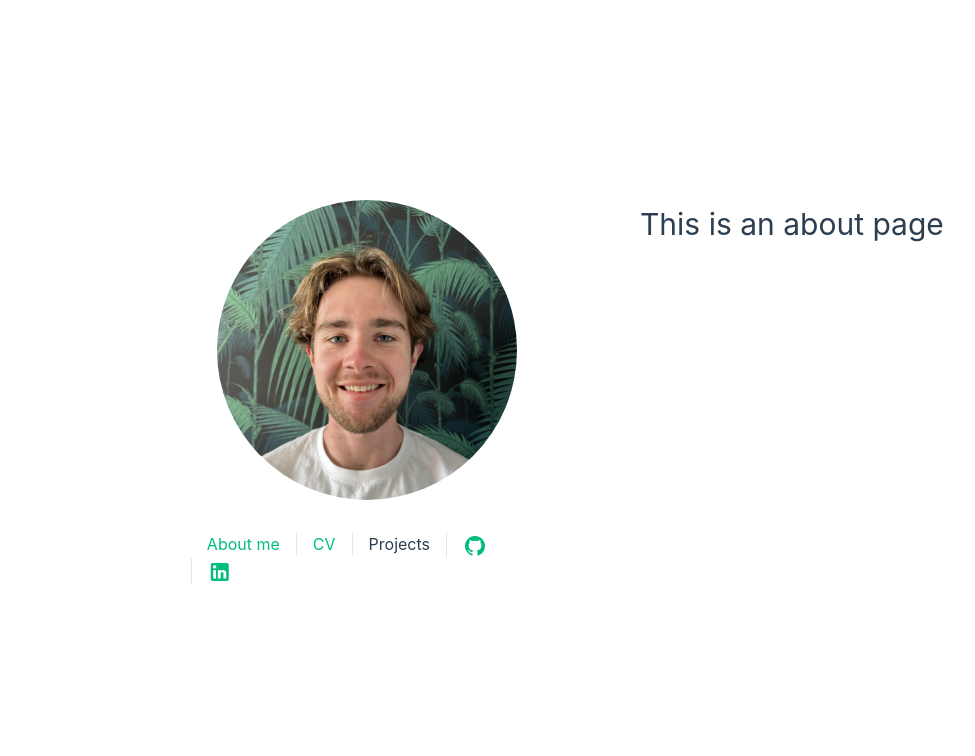
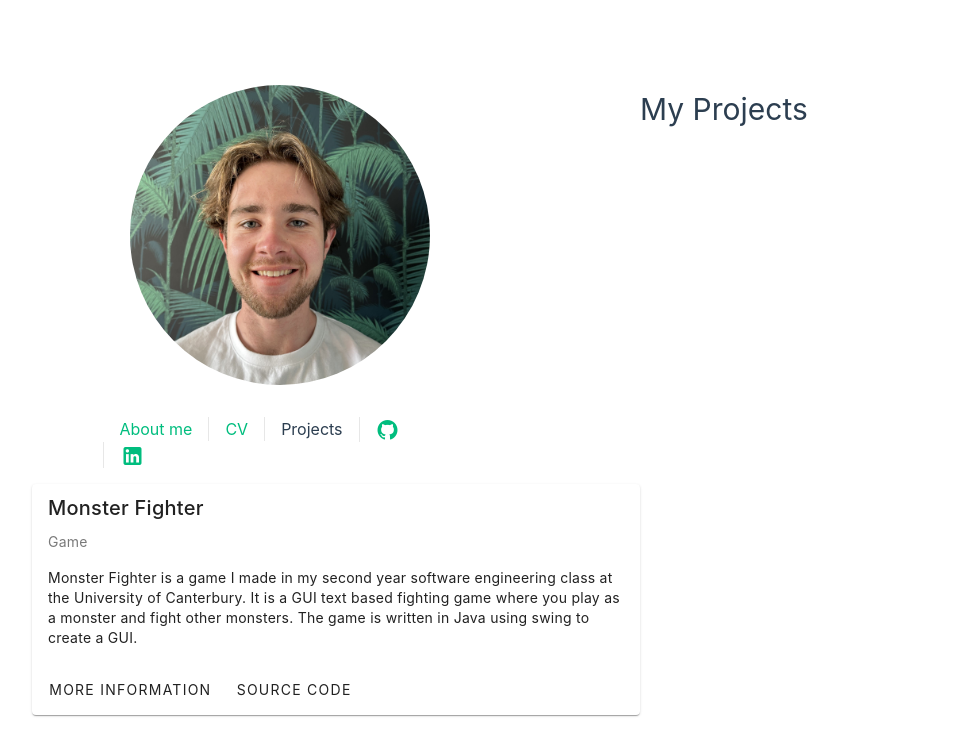
Before and after one commit to dan-kiwi/dan-kiwi.github.io, a Vue app: page /projects in a window 1280 px wide. Shown: the top 756 px of the page, without its empty margins (0-975 px from the left). Built offline with nearby package versions, Linux system fonts and the light colour scheme.

Commit message:
Configuring projects more

```diff
--- a/src/router/index.ts
+++ b/src/router/index.ts
@@ -21,12 +21,19 @@ const router = createRouter({
       path: "/projects",
       name: "projects",
       component: () => import("../views/ProjectsView.vue"),
+      children: [
+        {
+          path: "",
+          name: "projects list",
+          component: () => import("../views/projects/ProjectList.vue"),
+        },
+        {
+          path: "monster_fighter",
+          name: "monster fighter",
+          component: () => import("../views/projects/MonsterFighter.vue"),
+        },
+      ],
     },
-    // {
-    //   path: `/projects/:project`,
-    //   name: "project",
-    //   component: () => import("../views/ProjectView.vue"),
-    // },
   ],
 });
 
--- a/src/views/HomeView.vue
+++ b/src/views/HomeView.vue
@@ -1,15 +1,3 @@
-<script setup lang="ts">
-type item = {
-  title: string;
-  to: string;
-  subtitle?: string;
-};
-const items: item[] = [
-  { title: "Home", to: "/", subtitle: "Welcome to the home page" },
-  { title: "About", to: "/about" },
-];
-</script>
-
 <template>
   <main>
     <!-- <div class="wrapper"> -->
--- a/src/views/ProjectsView.vue
+++ b/src/views/ProjectsView.vue
@@ -1,7 +1,7 @@
+<script lang="ts"></script>
+
 <template>
-  <div class="about">
-    <h1>This is an about page</h1>
-  </div>
+  <RouterView />
 </template>
 
 <style scoped></style>
--- /dev/null
+++ b/src/views/projects/MonsterFighter.vue
@@ -0,0 +1,3 @@
+<template>
+  <h1>Test</h1>
+</template>
--- /dev/null
+++ b/src/views/projects/ProjectList.vue
@@ -0,0 +1,19 @@
+<template>
+  <h1>My Projects</h1>
+  <v-card>
+    <v-card-title>Monster Fighter</v-card-title>
+    <v-card-subtitle>Game</v-card-subtitle>
+    <v-card-text>
+      <p>
+        Monster Fighter is a game I made in my second year software engineering
+        class at the University of Canterbury. It is a GUI text based fighting
+        game where you play as a monster and fight other monsters. The game is
+        written in Java using swing to create a GUI.
+      </p>
+    </v-card-text>
+    <v-card-actions>
+      <v-btn to="/projects/monster_fighter">More Information</v-btn>
+      <v-btn text>Source Code</v-btn>
+    </v-card-actions>
+  </v-card>
+</template>
```
